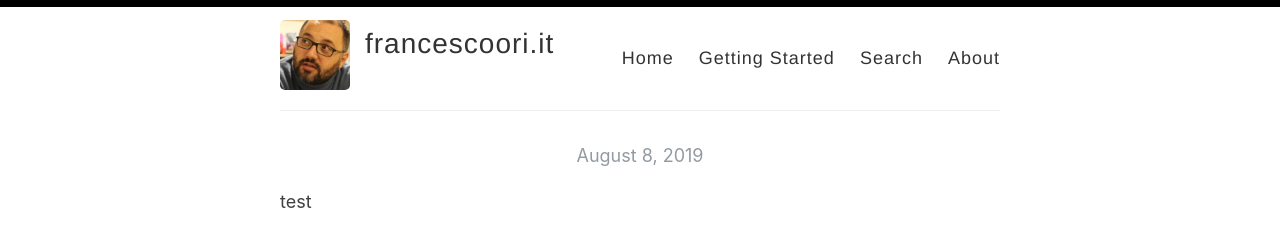
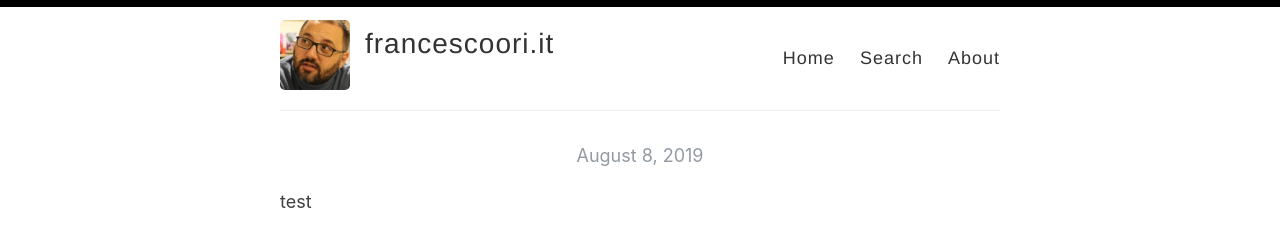
Before and after one commit to francescoori/francescoori.github.io, a Jekyll site: the page built from index.html, in a window 1280 px wide. Shown: the top 240 px of the page. Built offline with Jekyll 4.4.1, drawn with Linux system fonts in a browser that asks for light colours; the list of posts is cut into pages by our own code.

Commit message:
Update default.html

```diff
--- a/_layouts/default.html
+++ b/_layouts/default.html
@@ -28,7 +28,6 @@
 
             <nav>
               <a href="{{ site.baseurl }}/">Home</a>
-              <a href="{{ site.baseurl }}/getting-started">Getting Started</a>
               <a href="{{ site.baseurl }}/search">Search</a>
               <a href="{{ site.baseurl }}/about">About</a>
             </nav>
```
